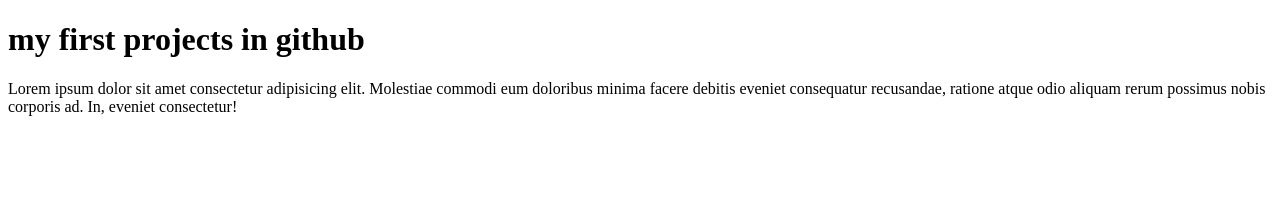
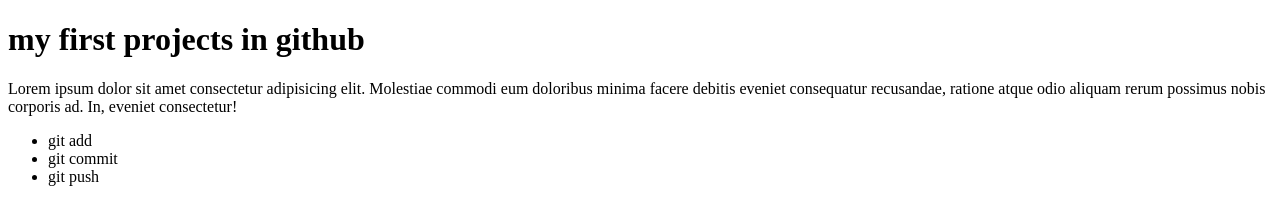
Before and after one commit to labibks/my-new-github-repo, a plain HTML site: page index.html in a window 1280 px wide. Drawn offline with Linux system fonts and the light colour scheme.

Commit message:
added the first class

```diff
--- a/index.html
+++ b/index.html
@@ -9,5 +9,13 @@
     <h1>my first projects in github</h1>
     <p>Lorem ipsum dolor sit amet consectetur adipisicing elit. Molestiae commodi eum doloribus minima facere debitis eveniet consequatur recusandae, ratione atque odio aliquam rerum possimus nobis corporis ad. In, eveniet consectetur!</p>
 
+    <div class="first">
+        <ul>
+            <li>git add</li>
+            <li>git commit</li>
+            <li>git push</li>
+        </ul>
+    </div>
+
 </body>
 </html>
```
